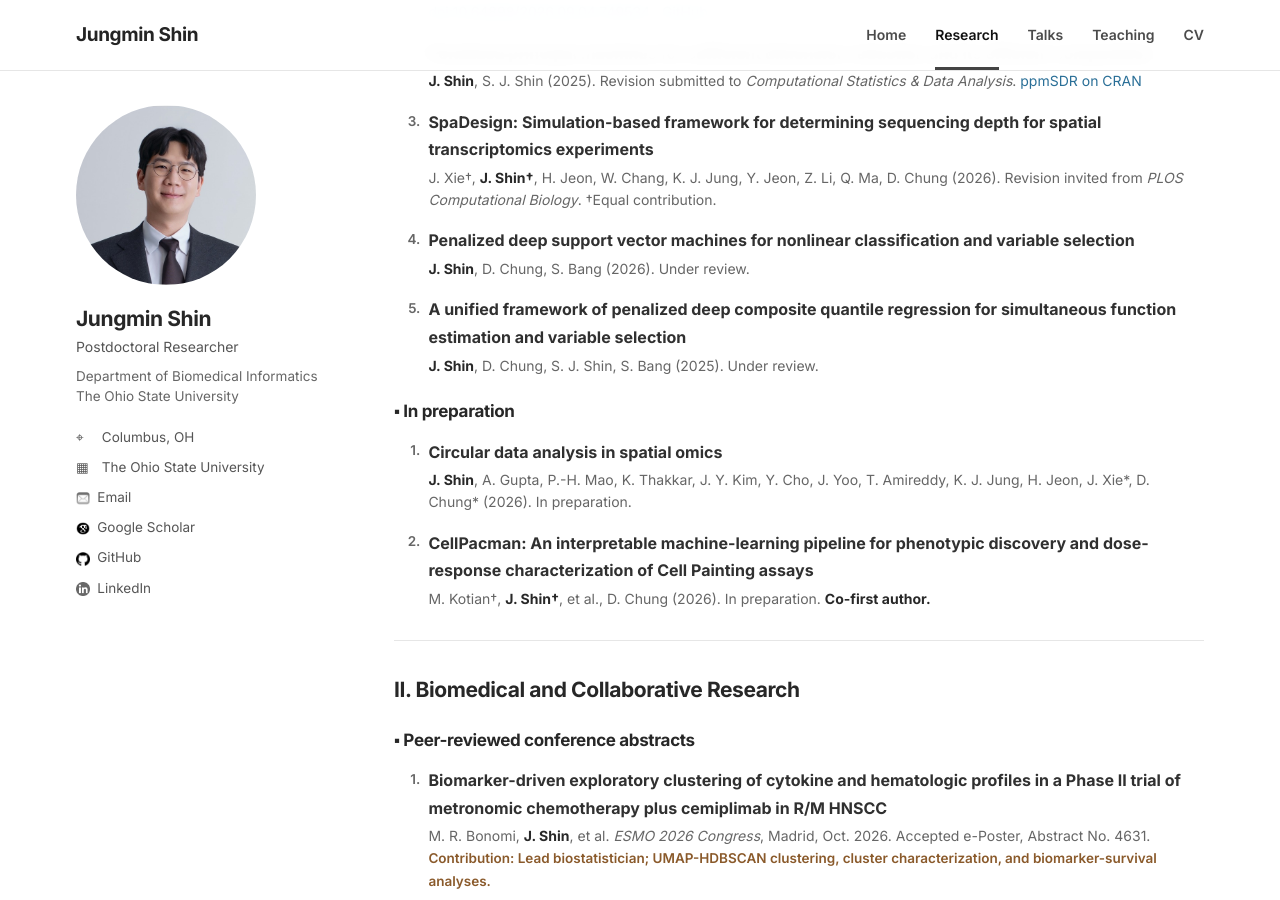
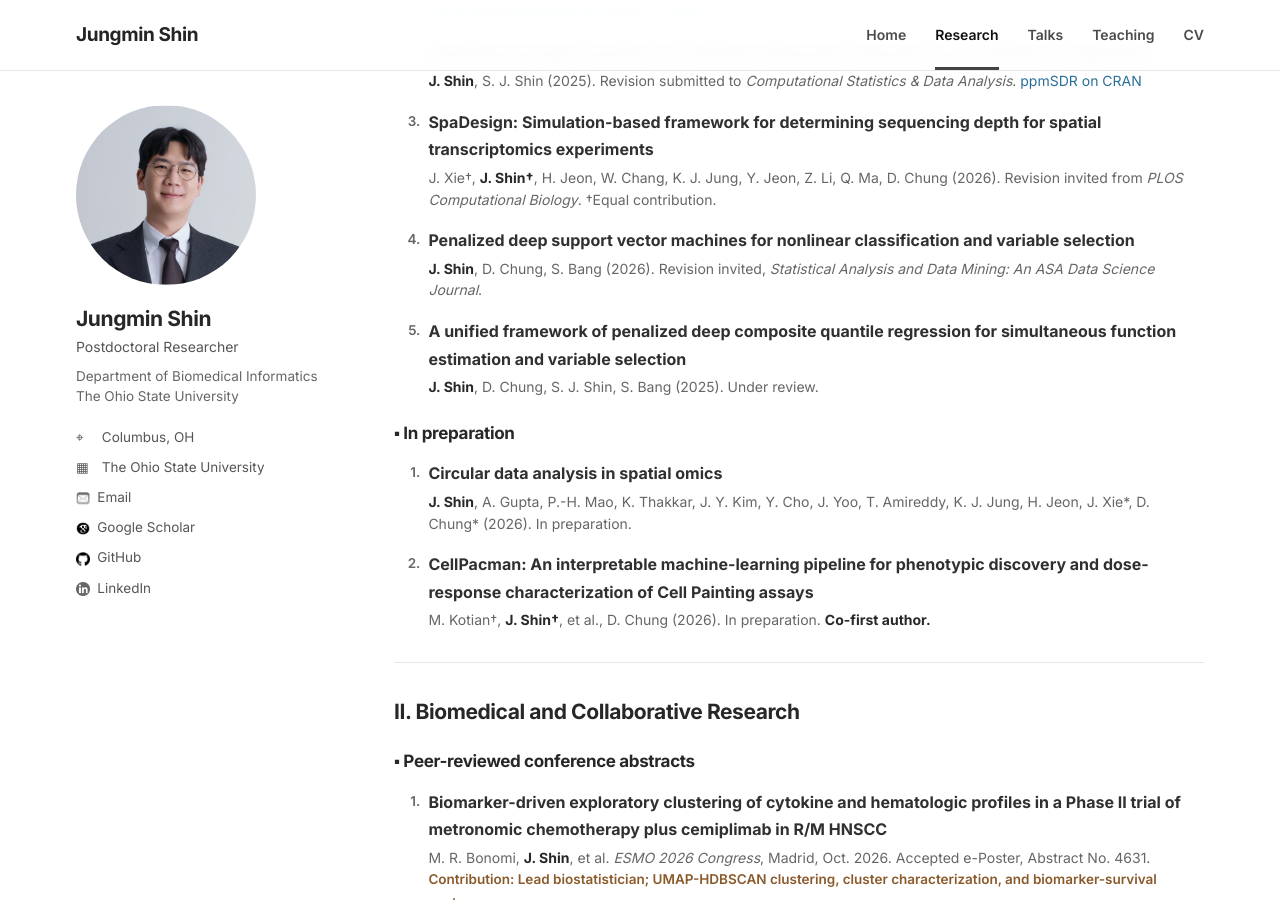
Before and after one commit to c16267/c16267.github.io, a Jekyll site: the page built from research.md, in a window 1280 px wide and 900 px high, scrolled down 1021 px. Built offline with Jekyll 4.4.1, drawn with Linux system fonts in a browser that asks for light colours.

Commit message:
Update publication status for a research paper

```diff
--- a/research.md
+++ b/research.md
@@ -35,7 +35,7 @@ permalink: /research/
 <li><div class="pub-title">spaCraft: Calibrated power analysis and sample-size planning for multi-sample spatial transcriptomics</div><div class="pub-meta"><strong>J. Shin</strong>, J. Xie, X. Jin, Q. Ma, D. Chung (2026). Submitted to <em>Nature Methods</em>. Preprint: <a href="https://doi.org/10.64898/2026.09.04.749534"><em>bioRxiv</em>, doi:10.64898/2026.09.04.749534</a> &middot; <a href="https://github.com/c16267/spaCraft">GitHub</a></div></li>
   <li><div class="pub-title">Penalized principal machines for sufficient dimension reduction and its efficient computation</div><div class="pub-meta"><strong>J. Shin</strong>, S. J. Shin (2025). Revision submitted to <em>Computational Statistics & Data Analysis</em>. <a href="https://cran.r-project.org/web/packages/ppmSDR/index.html">ppmSDR on CRAN</a></div></li>
   <li><div class="pub-title">SpaDesign: Simulation-based framework for determining sequencing depth for spatial transcriptomics experiments</div><div class="pub-meta">J. Xie†, <strong>J. Shin†</strong>, H. Jeon, W. Chang, K. J. Jung, Y. Jeon, Z. Li, Q. Ma, D. Chung (2026). Revision invited from <em>PLOS Computational Biology</em>. †Equal contribution.</div></li>
-  <li><div class="pub-title">Penalized deep support vector machines for nonlinear classification and variable selection</div><div class="pub-meta"><strong>J. Shin</strong>, D. Chung, S. Bang (2026). Under review.</div></li>
+<li><div class="pub-title">Penalized deep support vector machines for nonlinear classification and variable selection</div><div class="pub-meta"><strong>J. Shin</strong>, D. Chung, S. Bang (2026). Revision invited, <em>Statistical Analysis and Data Mining: An ASA Data Science Journal</em>.</div></li>
   <li><div class="pub-title">A unified framework of penalized deep composite quantile regression for simultaneous function estimation and variable selection</div><div class="pub-meta"><strong>J. Shin</strong>, D. Chung, S. J. Shin, S. Bang (2025). Under review.</div></li>
 </ol>
 
```
